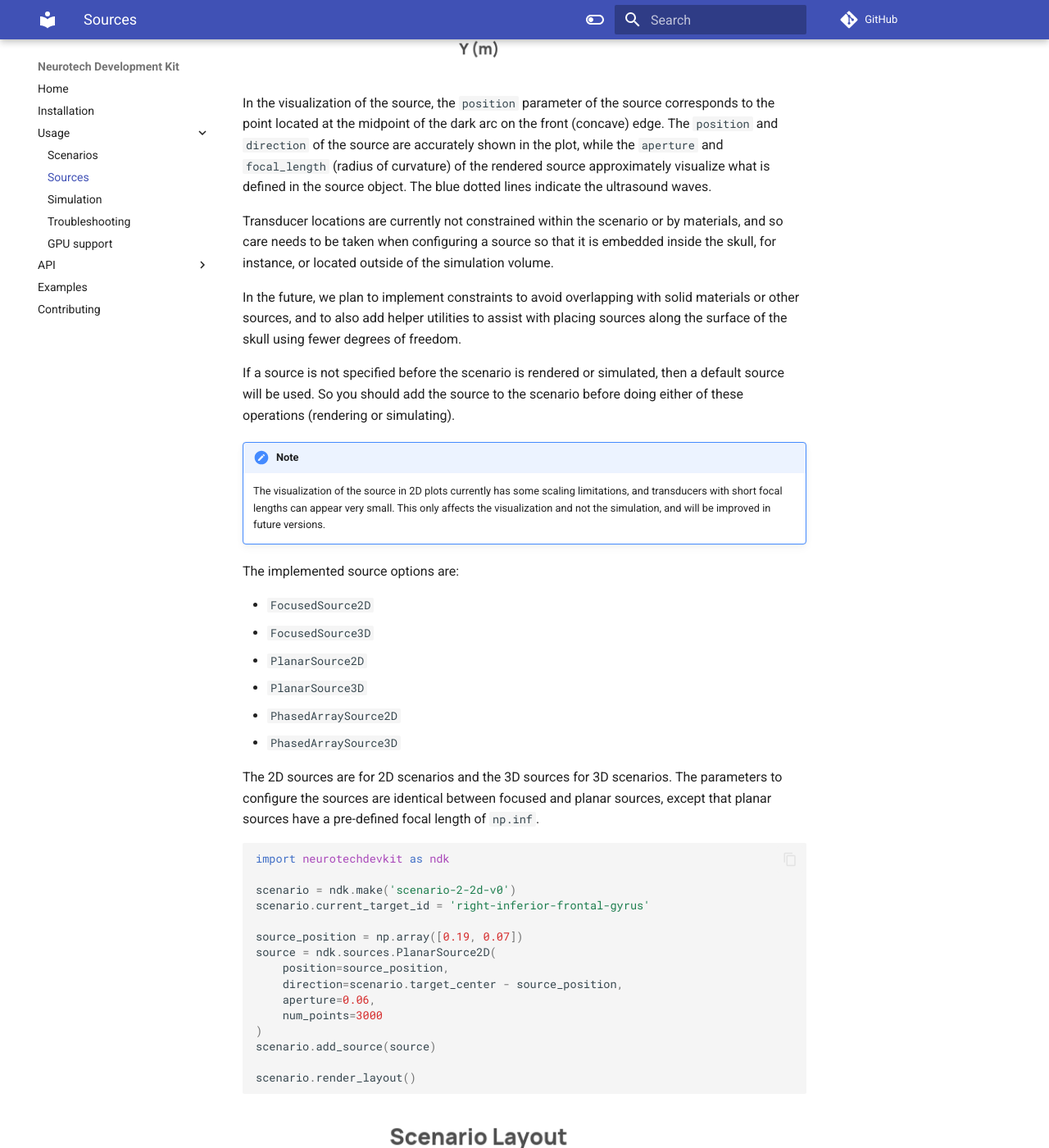
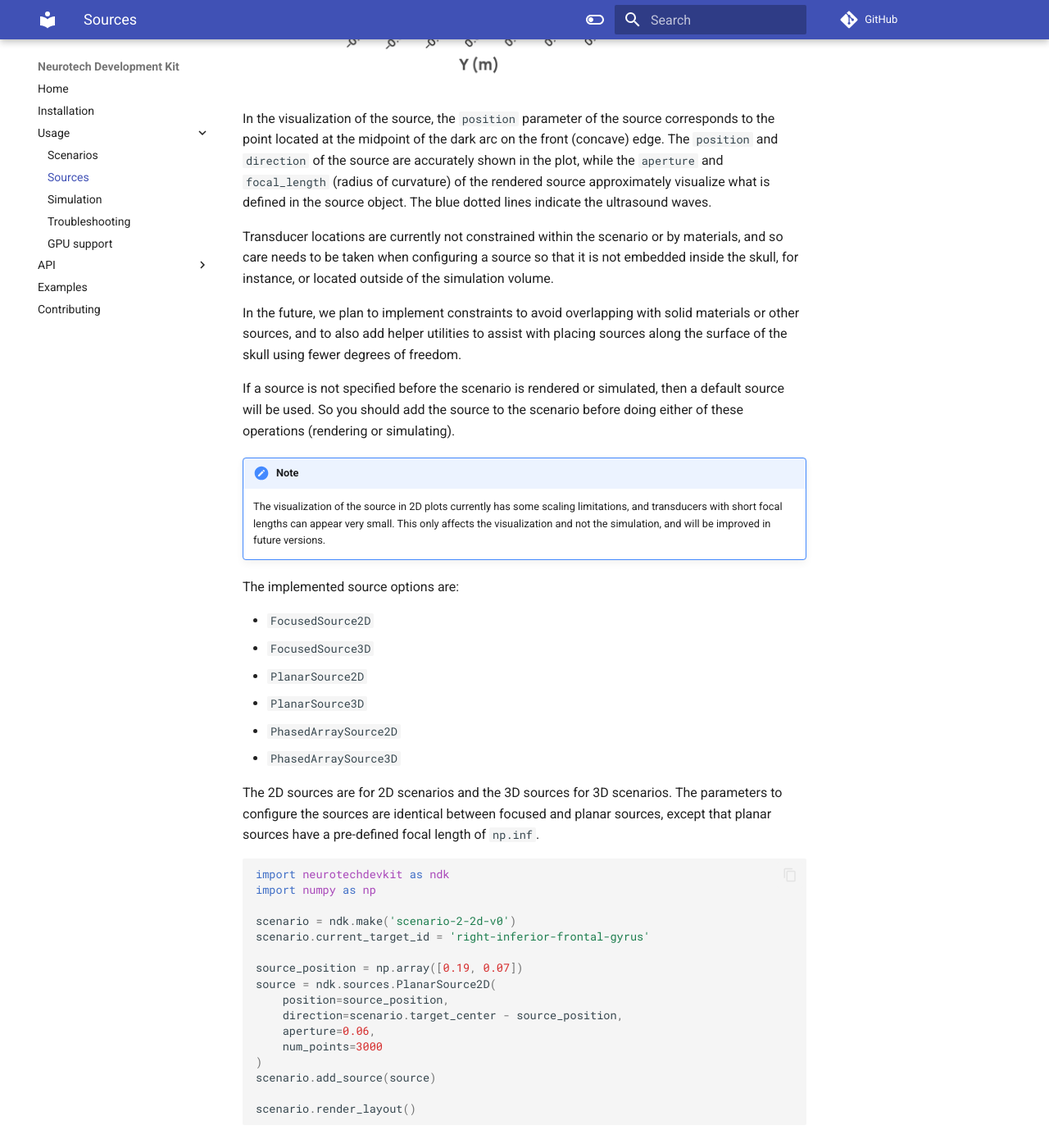
Before and after one commit to agencyenterprise/neurotechdevkit, an MkDocs documentation site: the page built from docs/usage/defining_sources.md, in a window 1280 px wide and 1400 px high, scrolled down 1082 px. Shown: the whole window at 82% size. Built offline with MkDocs 1.6.1 and Material for MkDocs 9.7.7, drawn with Linux system fonts in a browser that asks for light colours; comment, search, counter and statistics services are not loaded; some of the changed text lies outside the part shown.

Commit message:
various documentation changes and corrections (#111)

````diff
--- a/docs/examples/plot_scenarios.py
+++ b/docs/examples/plot_scenarios.py
@@ -13,6 +13,7 @@
 def plot_scenario(scenario_id):
     print(f"Simulating scenario: {scenario_id}")
     scenario = ndk.make(scenario_id)
+    scenario.render_layout()
     result = scenario.simulate_steady_state()
     result.render_steady_state_amplitudes(show_material_outlines=False)
 
--- a/docs/usage/defining_sources.md
+++ b/docs/usage/defining_sources.md
@@ -1,9 +1,10 @@
-NDK provides a simple but flexibly API to control the parameters of sources.
+NDK provides a simple but flexible API to control the parameters of sources.
 Users can specify the parameters and placement of sources, and add them to their simulation.
 
 
 ```py
 import neurotechdevkit as ndk
+import numpy as np
 
 scenario = ndk.make('scenario-2-2d-v0')
 scenario.current_target_id = 'right-inferior-frontal-gyrus'
@@ -25,7 +26,7 @@
 
 In the visualization of the source, the `position` parameter of the source corresponds to the point located at the midpoint of the dark arc on the front (concave) edge. The `position` and `direction` of the source are accurately shown in the plot, while the `aperture` and `focal_length` (radius of curvature) of the rendered source approximately visualize what is defined in the source object. The blue dotted lines indicate the ultrasound waves.
 
-Transducer locations are currently not constrained within the scenario or by materials, and so care needs to be taken when configuring a source so that it is embedded inside the skull, for instance, or located outside of the simulation volume.
+Transducer locations are currently not constrained within the scenario or by materials, and so care needs to be taken when configuring a source so that it is not embedded inside the skull, for instance, or located outside of the simulation volume.
 
 In the future, we plan to implement constraints to avoid overlapping with solid materials or other sources, and to also add helper utilities to assist with placing sources along the surface of the skull using fewer degrees of freedom.
 
@@ -47,6 +48,7 @@
 
 ```py
 import neurotechdevkit as ndk
+import numpy as np
 
 scenario = ndk.make('scenario-2-2d-v0')
 scenario.current_target_id = 'right-inferior-frontal-gyrus'
````
Also changed, not shown: docs/usage/loading_scenarios.md (+1 -1 lines).
